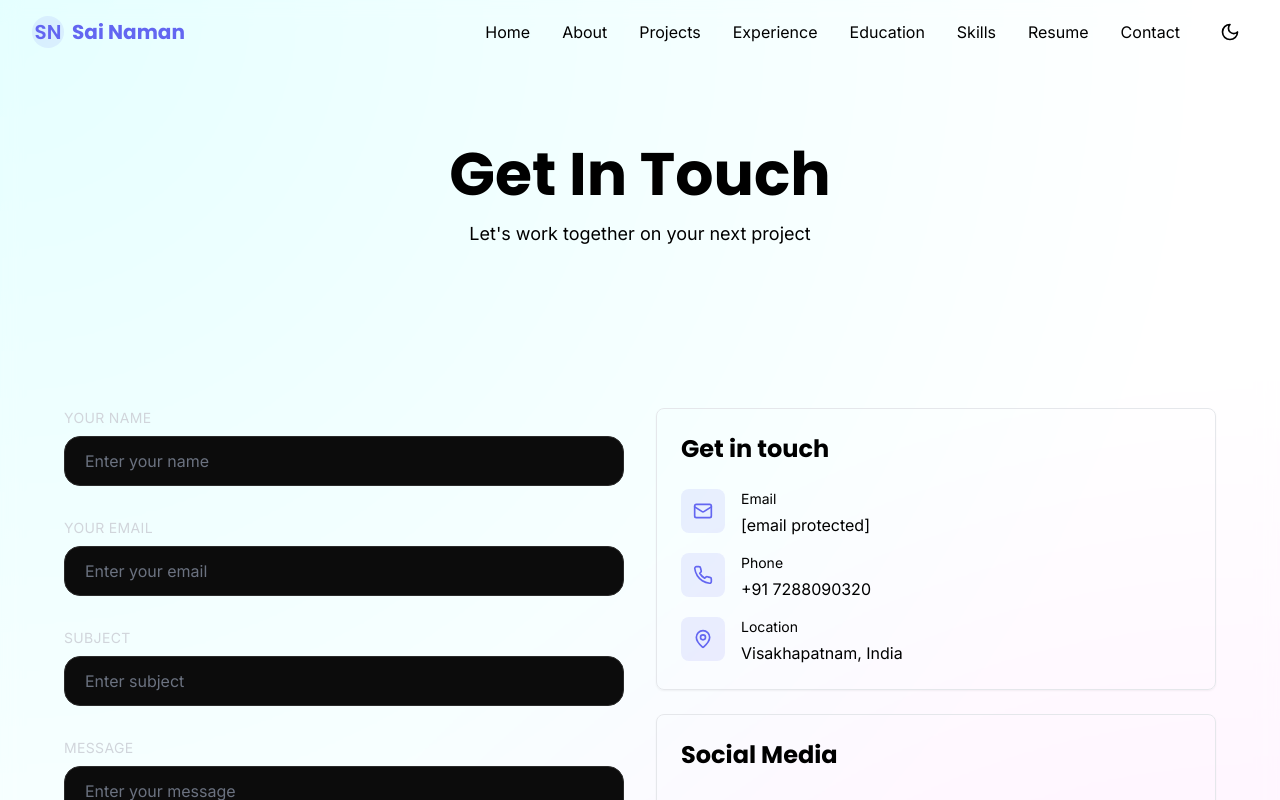
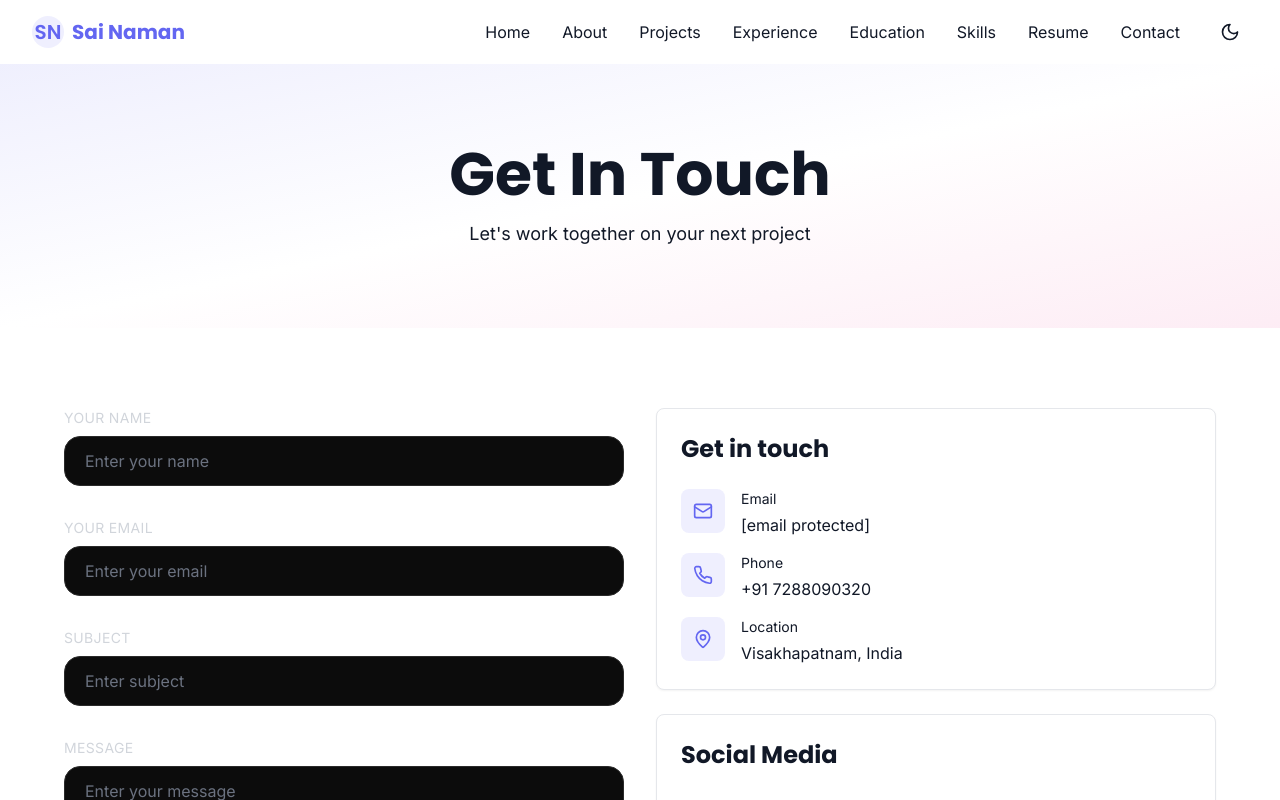
Before and after one commit to Sai-Naman-Gangiredla/PORTFOLIO, a Next.js app: page /contact in a window 1280 px wide. Shown: the top 800 px of the page. Built offline with nearby package versions, Linux system fonts and the light colour scheme.

Commit message:
Refactor globals.css for improved styling and variables

```diff
--- a/src/app/globals.css
+++ b/src/app/globals.css
@@ -2,34 +2,59 @@
 @tailwind components;
 @tailwind utilities;
 
-/* ---- Global Body Background + Blur ---- */
-body {
-  background: radial-gradient(circle at top left, rgba(0, 255, 255, 0.10), transparent 60%),
-              radial-gradient(circle at bottom right, rgba(255, 0, 255, 0.10), transparent 60%);
-  backdrop-filter: blur(10px);
-  -webkit-backdrop-filter: blur(10px);
+:root {
+  --background: #ffffff;
+  --foreground: #111827;
 }
 
-/* ---- Glassmorphism ---- */
-.glass {
-  background: rgba(255, 255, 255, 0.08);
-  border: 1px solid rgba(255, 255, 255, 0.15);
-  backdrop-filter: blur(20px);
-  -webkit-backdrop-filter: blur(20px);
-  box-shadow: 0 8px 32px rgba(0, 0, 0, 0.25);
-  border-radius: 16px;
+.dark {
+  --background: #0a0a0a;
+  --foreground: #f9fafb;
 }
 
-/* ---- Staggered Menu Animation ---- */
-.menu-item {
-  opacity: 0;
-  transform: translateY(10px);
-  animation: menuFadeUp 0.45s ease forwards;
+* {
+  margin: 0;
+  padding: 0;
+  box-sizing: border-box;
 }
 
-@keyframes menuFadeUp {
-  to {
-    opacity: 1;
-    transform: translateY(0);
+html {
+  scroll-behavior: smooth;
+}
+
+body {
+  color: var(--foreground);
+  background: var(--background);
+  transition: background-color 0.3s ease, color 0.3s ease;
+}
+
+@layer utilities {
+  .text-balance {
+    text-wrap: balance;
   }
 }
+
+/* Custom scrollbar */
+::-webkit-scrollbar {
+  width: 10px;
+}
+
+::-webkit-scrollbar-track {
+  background: var(--background);
+}
+
+::-webkit-scrollbar-thumb {
+  background: #6366f1;
+  border-radius: 5px;
+}
+
+::-webkit-scrollbar-thumb:hover {
+  background: #4f46e5;
+}
+
+/* Smooth transitions */
+* {
+  transition-property: color, background-color, border-color;
+  transition-timing-function: cubic-bezier(0.4, 0, 0.2, 1);
+  transition-duration: 150ms;
+}
```
